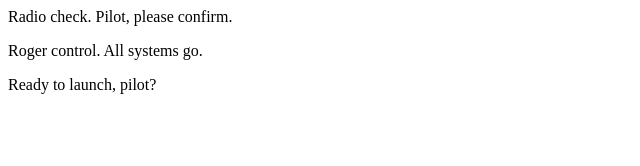
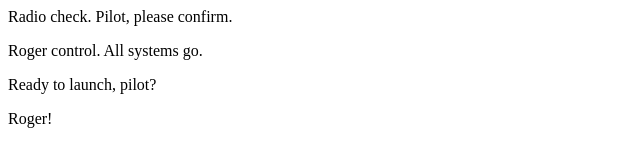
Before and after one commit to jt9009/communication-log2, a plain HTML site: page index.html in a window 1280 px wide. Shown: the full height of the page, 0-640 px from the left. Drawn offline with Linux system fonts and the light colour scheme.

Commit message:
Roger ready to launch

```diff
--- a/index.html
+++ b/index.html
@@ -3,5 +3,6 @@
       <p>Radio check. Pilot, please confirm.</p>
       <p>Roger control. All systems go.</p>
       <p>Ready to launch, pilot?</p>
+      <p>Roger!</p>
    </body>
 </html>
```
